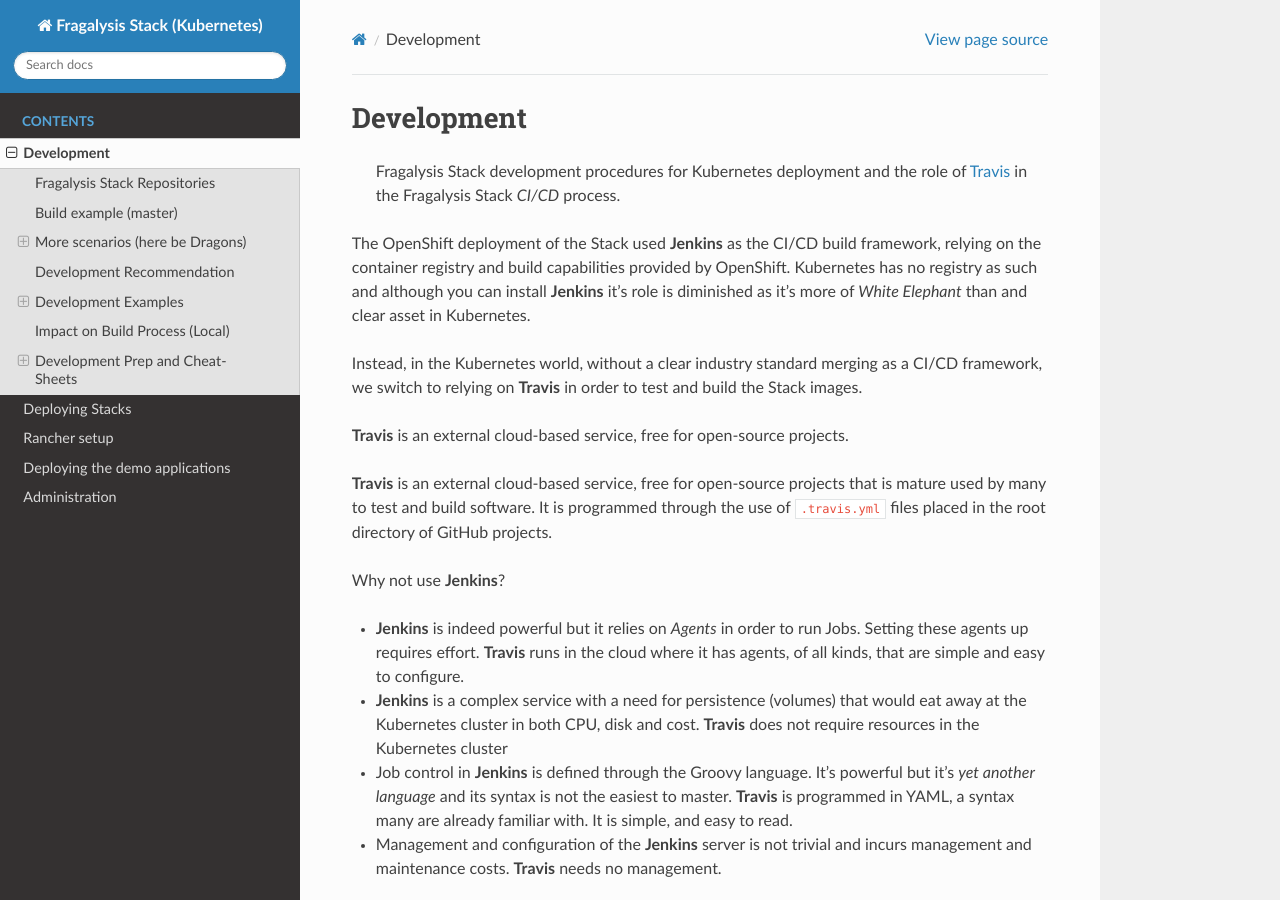
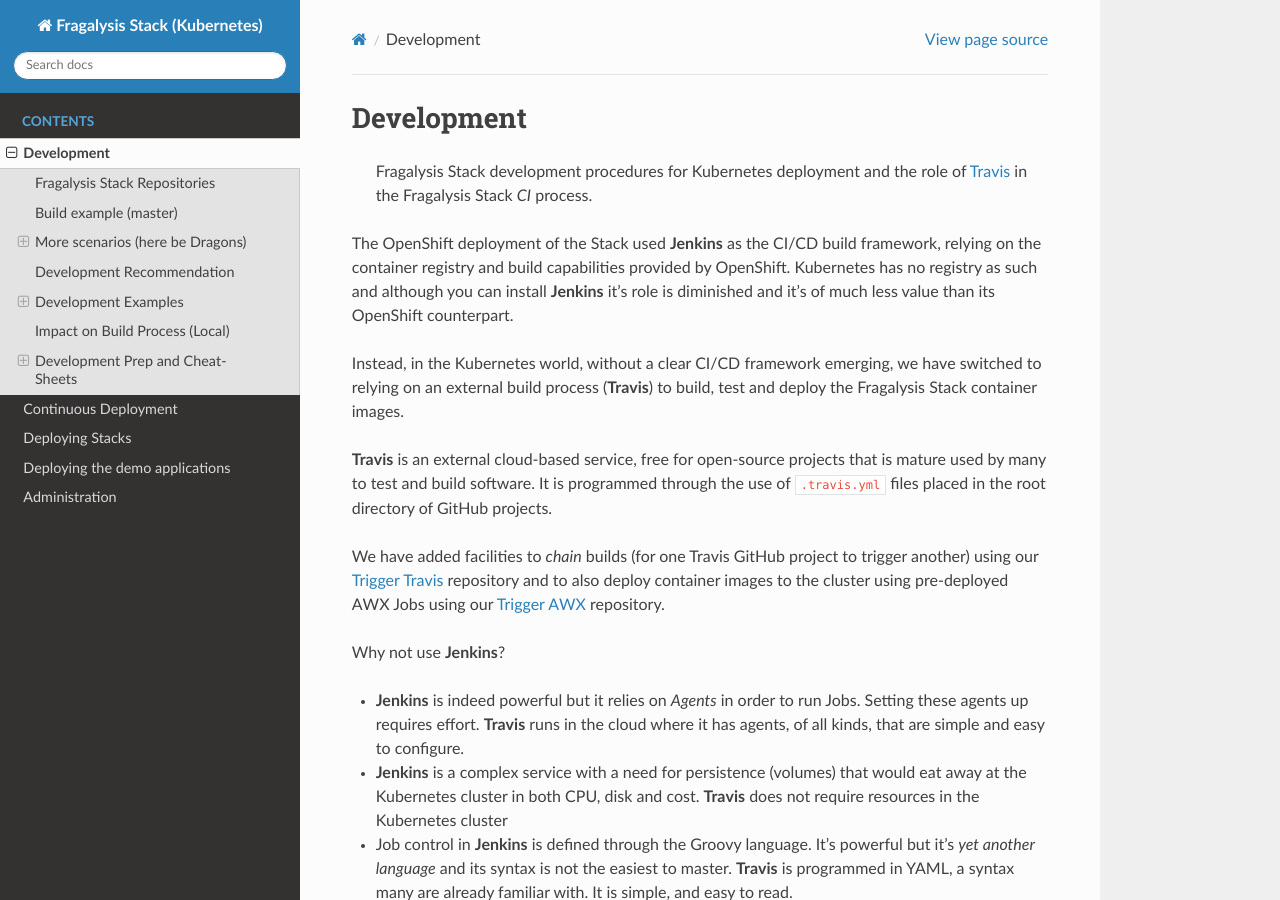
Before and after one commit to InformaticsMatters/dls-fragalysis-stack-kubernetes, a Sphinx documentation site: the page built from docs/source/development-ci.rst, in a window 1280 px wide and 900 px high. Built offline with Sphinx 7.4.7 and the Read the Docs theme 2.0.0, drawn with Linux system fonts in a browser that asks for light colours; formulas are drawn with MathJax 3; some of the changed text lies outside the part shown.

Commit message:
- Doc restructuring
- Updated rancher doc

```diff
--- a/docs/source/administration.rst
+++ b/docs/source/administration.rst
@@ -2,11 +2,12 @@
 Administration
 **************
 
-.. epigraph::
+..  epigraph::
 
     Fragalysis Stack and cluster administrative documentation.
 
 ..  toctree::
     :maxdepth: 1
 
+    admin-rancher
     admin-nfs-configuration
--- a/docs/source/developer-builds-cli.rst
+++ b/docs/source/developer-builds-cli.rst
@@ -20,4 +20,4 @@
 ..  toctree::
     :maxdepth: 1
 
-    deployment
+    deploying-stacks
--- a/docs/source/developer-builds-travis-ci.rst
+++ b/docs/source/developer-builds-travis-ci.rst
@@ -7,4 +7,4 @@
 ..  toctree::
     :maxdepth: 1
 
-    deployment
+    deploying-stacks
--- a/docs/source/development.rst
+++ b/docs/source/development-ci.rst
@@ -5,24 +5,27 @@
 .. epigraph::
 
     Fragalysis Stack development procedures for Kubernetes deployment
-    and the role of `Travis`_ in the Fragalysis Stack *CI/CD* process.
+    and the role of `Travis`_ in the Fragalysis Stack *CI* process.
 
 The OpenShift deployment of the Stack used **Jenkins** as the CI/CD build
 framework, relying on the container registry and build capabilities provided
 by OpenShift. Kubernetes has no registry as such and although you can install
-**Jenkins** it's role is diminished as it's more of *White Elephant* than
-and clear asset in Kubernetes.
+**Jenkins** it's role is diminished and it's of much less value than its
+OpenShift counterpart.
 
-Instead, in the Kubernetes world, without a clear industry standard merging as
-a CI/CD framework, we switch to relying on **Travis** in order to test and build
-the Stack images.
-
-**Travis** is an external cloud-based service, free for open-source projects.
+Instead, in the Kubernetes world, without a clear CI/CD framework emerging,
+we have switched to relying on an external build process (**Travis**) to
+build, test and deploy the Fragalysis Stack container images.
 
 **Travis** is an external cloud-based service, free for open-source projects
 that is mature used by many to test and build software. It is programmed
 through the use of ``.travis.yml`` files placed in the root directory of
 GitHub projects.
+
+We have added facilities to *chain* builds (for one Travis GitHub project
+to trigger another) using our `Trigger Travis`_ repository
+and to also deploy container images to the cluster using pre-deployed AWX
+Jobs using our `Trigger AWX`_ repository.
 
 Why not use **Jenkins**?
 
@@ -105,17 +108,17 @@
 2.  At the end of the build of ``fragalysis-backend`` **Travis** is configured
     to *trigger* a build in the remote repository ``fragalysis-stack`` [#f2]_ .
     There's a new *backend* image so the stack, which depends on it, is
-    instructed to build.
+    instructed to build. It uses the `Trigger Travis`_ code to do this.
 
 3.  As the *Loader* also depends on the output of this build **Travis**
     also *triggers** the ``fragalysis-loader`` to build.
 
 4.  The ``fragalysis-loader`` **Travis** session (triggered by the *backend*)
-    builds and as its output is a container image it is pushed to Docker Hub.
-    The image pushed is ``xchem/fragalysis-loader:latest``
+    builds and, as its output is a container image, the image is pushed to
+    Docker Hub. The image pushed is ``xchem/fragalysis-loader:latest``
 
-5.  The ``fragalysis-stack`` **Travis** session (triggered by the *backend*)
-    builds and as its output is a container image it is pushed to Docker Hub.
+5.  The ``fragalysis-stack`` **Travis** session (also triggered by the
+    *backend* changes above) builds and its image is pushed to Docker Hub.
     The image pushed is ``xchem/fragalysis-stack:latest``
 
 More scenarios (here be Dragons)
@@ -514,4 +517,5 @@
 .. _docker hub: https://hub.docker.com/search?q=xchem&type=image
 .. _pypi: https://pypi.org/project/fragalysis/
 .. _travis: https://travis-ci.org/dashboard
-.. _trigger travis: https://github.com/InformaticsMatters/trigger-travis.git
+.. _trigger travis: https://github.com/InformaticsMatters/trigger-travis
+.. _trigger awx: https://github.com/InformaticsMatters/trigger-awx
--- a/docs/source/index.rst
+++ b/docs/source/index.rst
@@ -6,8 +6,8 @@
     :maxdepth: 2
     :caption: Contents
 
-    development
-    deployment
-    rancher
+    development-ci
+    development-cd
+    deploying-stacks
     demo-cluster
     administration
--- a/docs/source/rancher-cluster-eks.rst
+++ /dev/null
@@ -1,5 +0,0 @@
-***********************
-Creating an EKS cluster
-***********************
-
-**TBD**
```
Also changed, not shown: other parts of docs/source/development-ci.rst (+1 -1 lines), docs/source/admin-rancher.rst (added, +33 -0 lines), docs/source/development-cd.rst (added, +10 -0 lines), docs/source/rancher-cluster-ec2.rst (deleted, +0 -16 lines), docs/source/rancher.rst (deleted, +0 -29 lines), docs/source/deploying-stacks.rst (renamed from docs/source/deployment.rst), docs/source/images/frag-travis/frag-travis.016.png (added).
